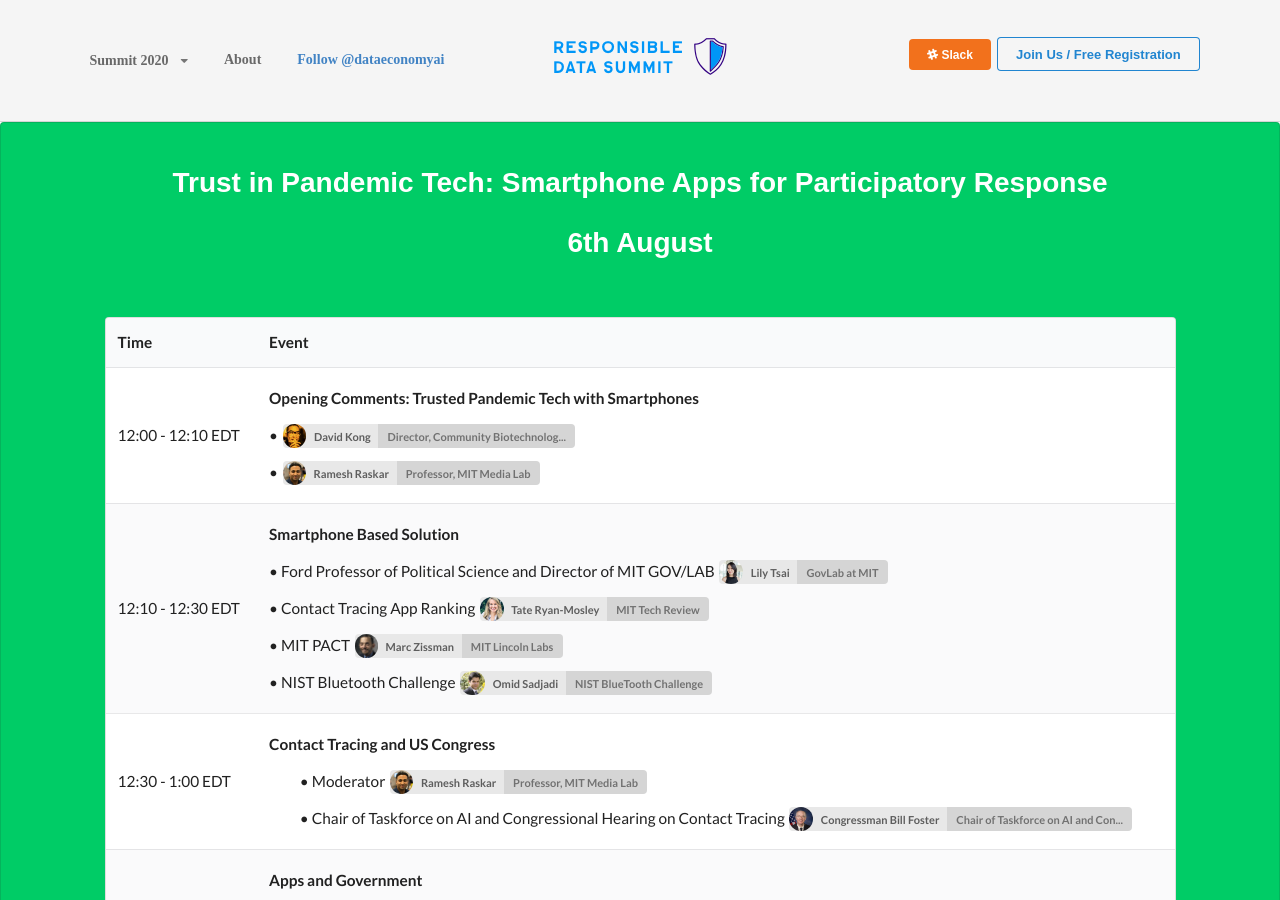
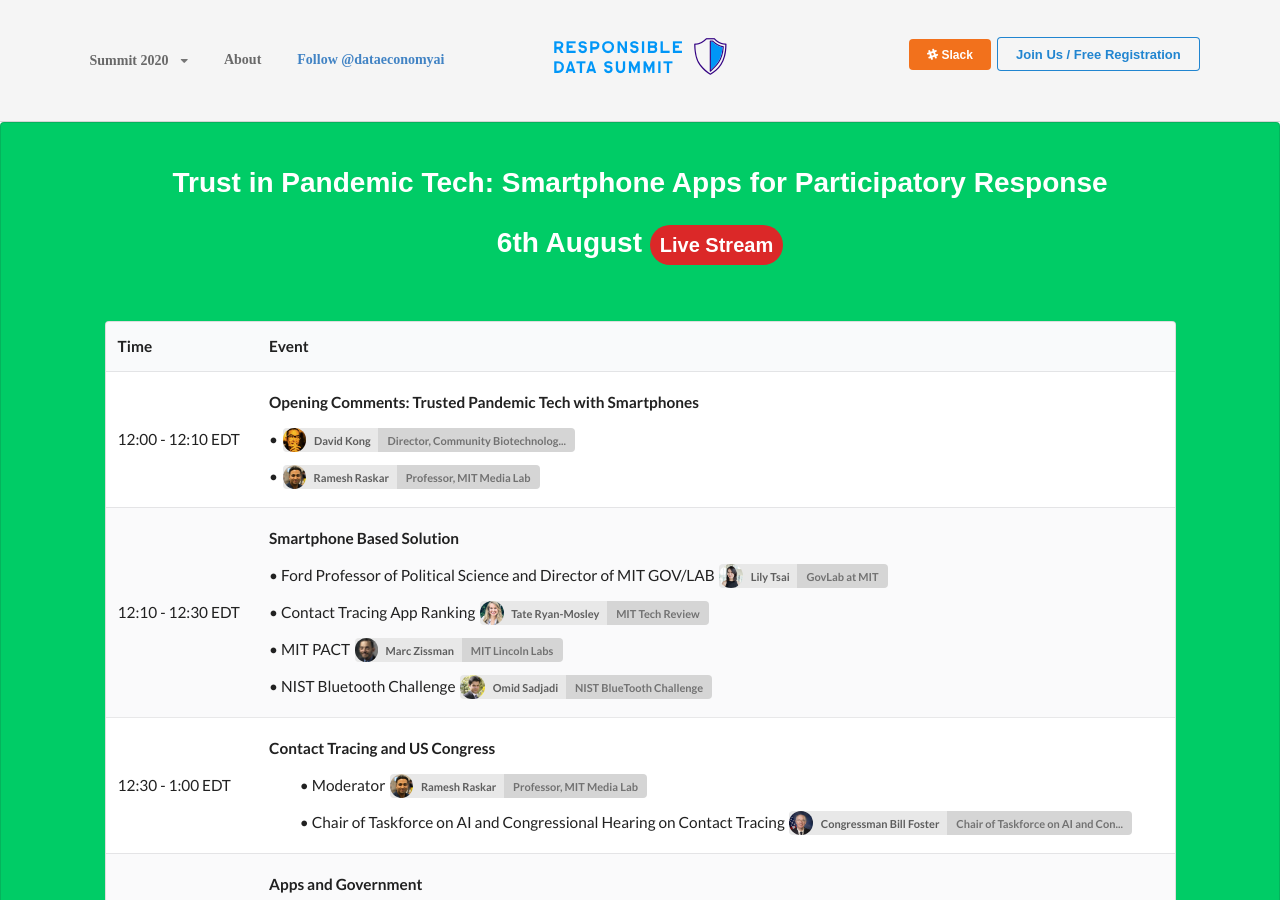
Before and after one commit to responsible-data-summit/events, a Jekyll site: the page built from agenda-0806.html, in a window 1280 px wide and 900 px high. Built offline with Jekyll 4.4.1, drawn with Linux system fonts in a browser that asks for light colours; some web fonts are replaced; comment, search, counter and statistics services are not loaded.

Commit message:
add link

```diff
--- a/agenda-0806.html
+++ b/agenda-0806.html
@@ -6,7 +6,7 @@
 <section id="a0728" class="ui segment center aligned" style="background-color: rgb(0, 204, 102, 1);">
     <div class="ui container center aligned agenda">
         <h1> Trust in Pandemic Tech: Smartphone Apps for Participatory Response</h1>
-        <h1> 6th August </h1>
+	<h1> 6th August <a href="https://www.media.mit.edu/events/trust-in-pandemic-tech-smartphone-apps-for-participatory-response/" class="ui red circular huge label">Live Stream </a></h1>
     </div>
     <div class="ui container left aligned agenda">
         <table class="ui striped large table">
```
